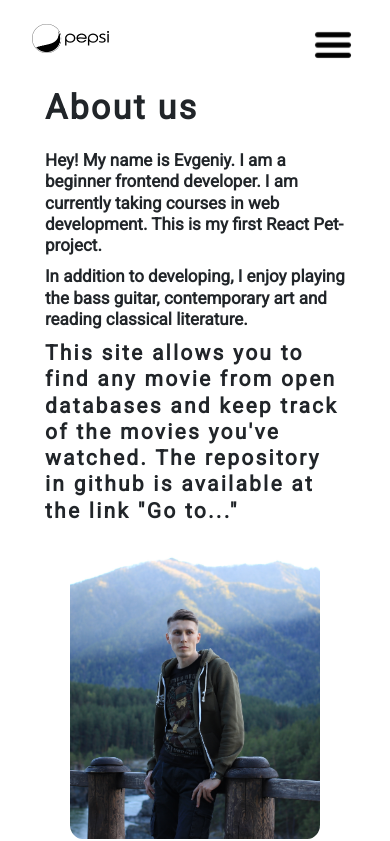
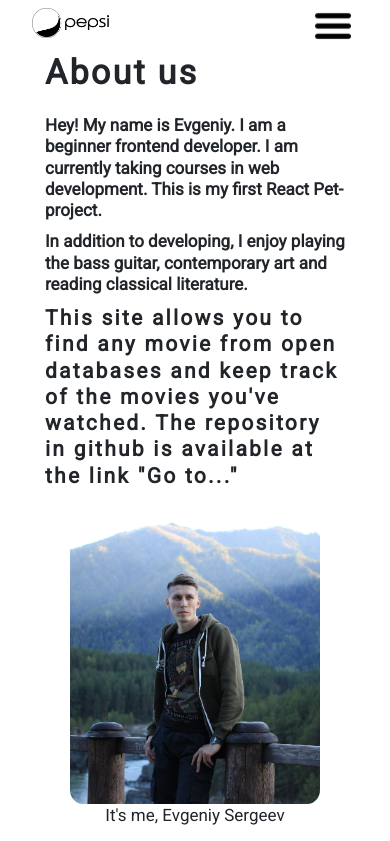
Before and after one commit to akaevgeniy/movie-search, a React (Create React App) app: page /about in a window 390 px wide. Shown: the top 841 px of the page. Built offline with nearby package versions, Linux system fonts and the light colour scheme.

Commit message:
Fix: header fixed, animation menu

```diff
--- a/src/components/About/About.module.css
+++ b/src/components/About/About.module.css
@@ -2,6 +2,7 @@
   display: flex;
   flex-direction: column;
   align-items: flex-start;
+  margin-top: 80px;
 }
 .about {
   display: flex;
@@ -145,6 +146,7 @@
   }
   .block {
     align-items: center;
+    margin-top: 50px;
   }
   .button {
     margin-left: 0;
--- a/src/components/Contacts/Contacts.module.css
+++ b/src/components/Contacts/Contacts.module.css
@@ -2,6 +2,7 @@
   display: flex;
   flex-direction: column;
   align-items: center;
+  margin-top: 80px;
 }
 .text {
   display: flex;
@@ -63,6 +64,11 @@
   /* identical to box height, or 133% */
   color: #212529;
 }
+@media screen and (max-width: 767px) {
+  .block {
+    margin-top: 50px;
+  }
+}
 @media screen and (max-width: 500px) {
   .title {
     margin: 0;
--- a/src/components/Header/Header.module.css
+++ b/src/components/Header/Header.module.css
@@ -3,8 +3,11 @@
   width: 100%;
   display: flex;
   flex-direction: row;
-  margin-top: 34px;
-  margin-bottom: 30px;
+  position: fixed;
+  width: 100vw;
+  top: 0;
+  z-index: 15;
+  background-color: white;
 }
 .logo {
   margin: 0;
@@ -53,20 +56,15 @@
 }
 @media screen and (max-width: 767px) {
   .header {
-    margin-top: 24px;
-    margin-bottom: 20px;
+    height: 50px;
+    justify-content: space-between;
+    align-items: center;
   }
   .menu__link {
     display: none;
-  }
-  .header {
-    justify-content: space-between;
   }
   .hamburger_button {
     display: block;
     cursor: pointer;
   }
-  .header {
-    height: 41px;
-  }
 }
--- a/src/components/Main/Main.module.css
+++ b/src/components/Main/Main.module.css
@@ -3,6 +3,7 @@
   padding: 0;
   display: flex;
   flex-direction: column;
+  margin-top: 80px;
 }
 .search__block {
   display: flex;
@@ -190,6 +191,9 @@
   }
 }
 @media screen and (max-width: 767px) {
+  .main {
+    margin-top: 50px;
+  }
   .search__block {
     margin-bottom: 27px;
   }
--- a/src/components/Menu/Menu.css
+++ b/src/components/Menu/Menu.css
@@ -5,9 +5,44 @@
   top: 50px;
   right: 0;
   z-index: 10;
-  transform: translateX(100%);
+  transform: translateX(-100%);
   background-color: white;
+  transition-duration: 0.4s;
 }
 .menu.active {
   transform: translateX(0);
+  display: flex;
+  flex-direction: column;
+  align-items: flex-end;
 }
+.menu__header {
+  margin: 0;
+  margin-top: 20px;
+  margin-bottom: 20px;
+  font-size: 27px;
+  line-height: 133%;
+}
+.menu__lists {
+  margin: 0;
+  padding: 0;
+  display: flex;
+  flex-direction: column;
+}
+.menu__link {
+  list-style-type: none;
+  font-family: Roboto;
+  font-style: normal;
+  font-weight: normal;
+  font-size: 21px;
+  line-height: 120%;
+  color: #191919;
+  margin-bottom: 10px;
+  transition-duration: 0.3s;
+}
+.menu__link:hover {
+  opacity: 0.6;
+  text-decoration: none;
+}
+.menu__block {
+  margin-right: 78px;
+}
--- a/src/components/Menu/Menu.js
+++ b/src/components/Menu/Menu.js
@@ -4,14 +4,16 @@ import './Menu.css';
 function Menu({ header, items, active }) {
   return (
     <div className={active ? 'menu active' : 'menu'}>
-      <h4 className="menu__header">{header}</h4>
-      <ul className="menu__lists">
-        {items.map((item) => (
-          <li key={item.href}>
-            <NavLink to={item.href}>{item.value}</NavLink>
-          </li>
-        ))}
-      </ul>
+      <div className="menu__block">
+        <h4 className="menu__header">{header}</h4>
+        <ul className="menu__lists">
+          {items.map((item) => (
+            <NavLink className="menu__link" key={item.href} to={item.href}>
+              {item.value}
+            </NavLink>
+          ))}
+        </ul>
+      </div>
     </div>
   );
 }
--- a/src/components/MoviePage/MoviePage.module.css
+++ b/src/components/MoviePage/MoviePage.module.css
@@ -2,6 +2,7 @@
   margin: 0;
   margin-left: 113px;
   margin-right: 113px;
+  margin-top: 80px;
   display: flex;
   flex-direction: column;
 }
@@ -104,6 +105,7 @@
     align-items: flex-start;
     margin-left: calc((100% - 479px) / 2);
     margin-right: calc((100% - 479px) / 2);
+    margin-top: 50px;
   }
   .movie__detals {
     margin-right: 0;
--- a/src/components/MyList/MyList.module.css
+++ b/src/components/MyList/MyList.module.css
@@ -2,6 +2,7 @@
   display: flex;
   flex-direction: column;
   align-items: flex-start;
+  margin-top: 80px;
 }
 .title {
   margin: 0;
@@ -108,6 +109,9 @@
   .header__text {
     display: none;
   }
+  .block {
+    margin-top: 50px;
+  }
 }
 @media screen and (max-width: 500px) {
   .title {
--- a/src/index.css
+++ b/src/index.css
@@ -5,8 +5,6 @@ body {
     sans-serif;
   -webkit-font-smoothing: antialiased;
   -moz-osx-font-smoothing: grayscale;
-  display: flex;
-  justify-content: center;
 }
 
 code {
```
